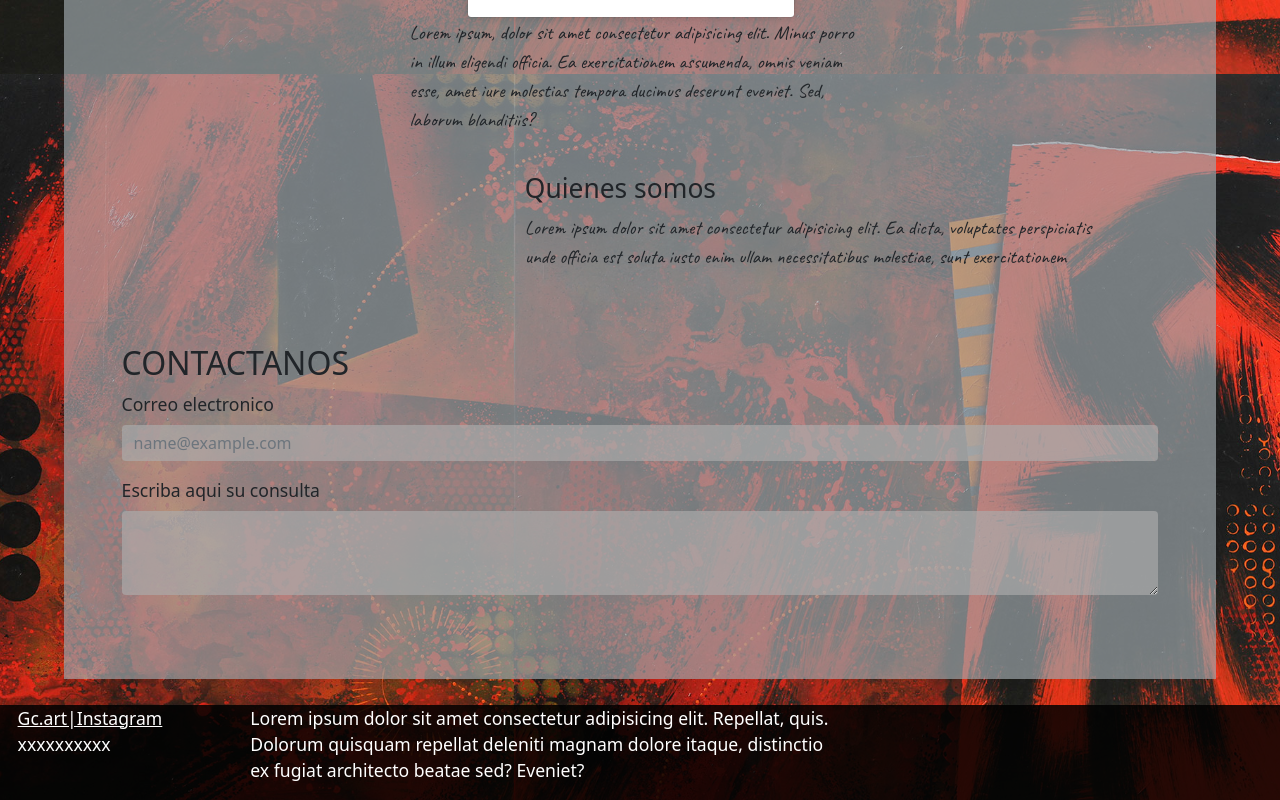
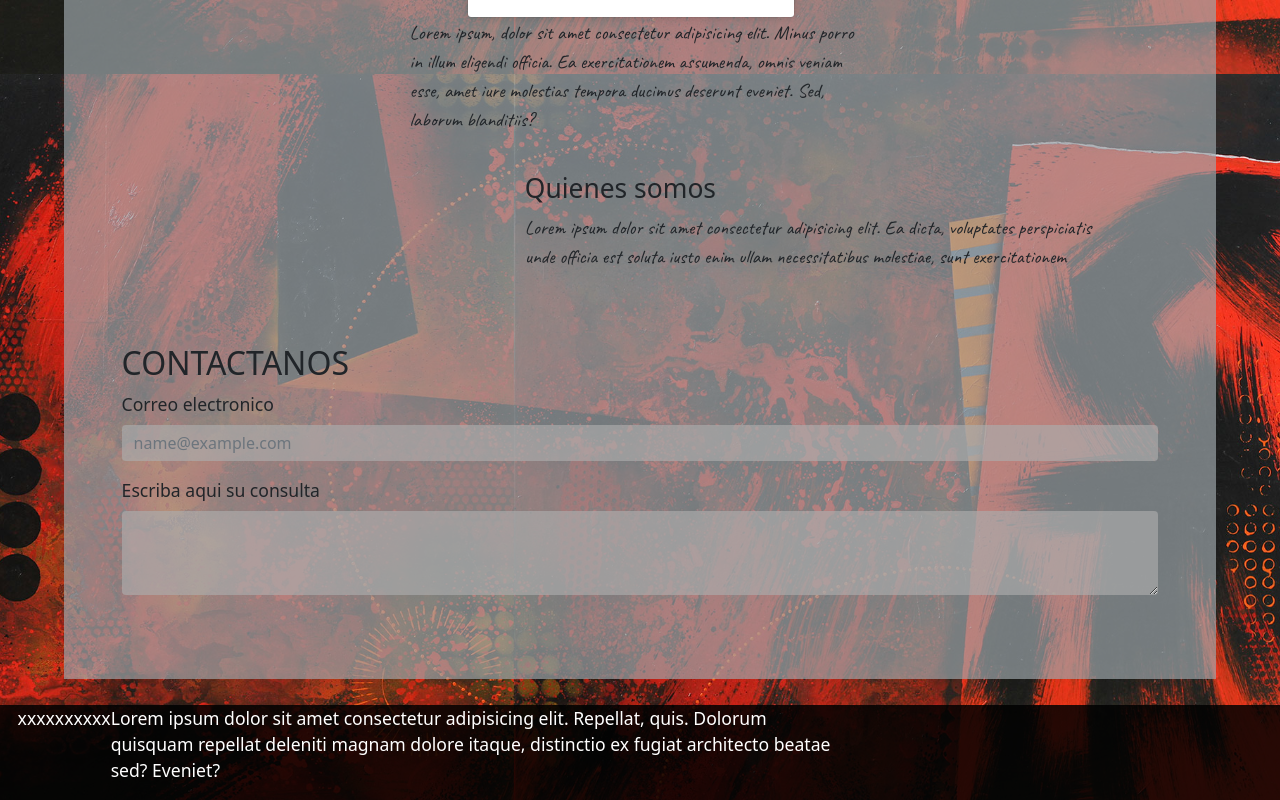
Before and after one commit to AlejoDeParis22/ProyectoFinalCoder, a website: page index.html in a window 1280 px wide. Shown: the part 1526-2326 px from the top of the page. Drawn offline with nearby package versions, Linux system fonts and the light colour scheme; a script that the page names is missing.

Commit message:
PrimerPrueba

```diff
--- a/index.html
+++ b/index.html
@@ -148,7 +148,6 @@
         <div class="footer">
                 <div class="redes">
                 <!--Logo de instagram-->
-                <a href="https://www.instagram.com/gc_arte.musica/?hl=es">Gc.art|Instagram</a>
                 <!-- Logo de gmail-->
                 <p>xxxxxxxxxx</p>  <!-- link hacia correo electronico-->
             </div>
```
